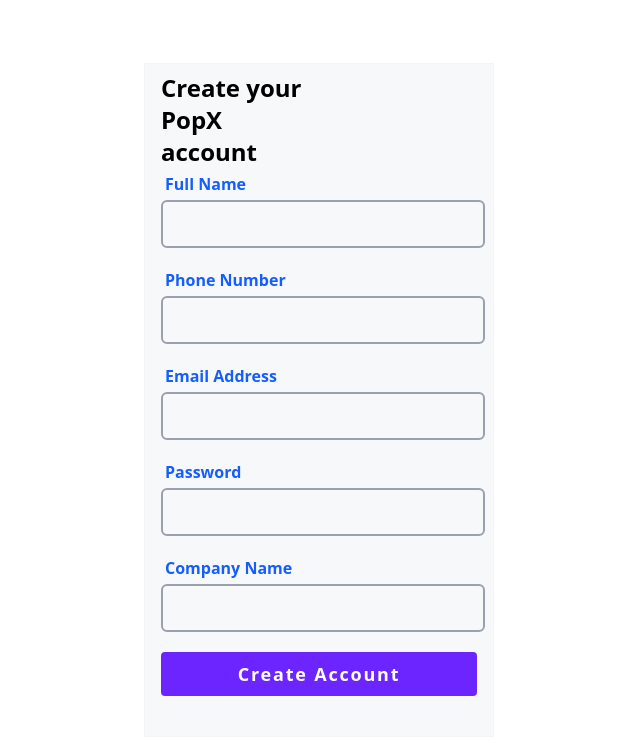
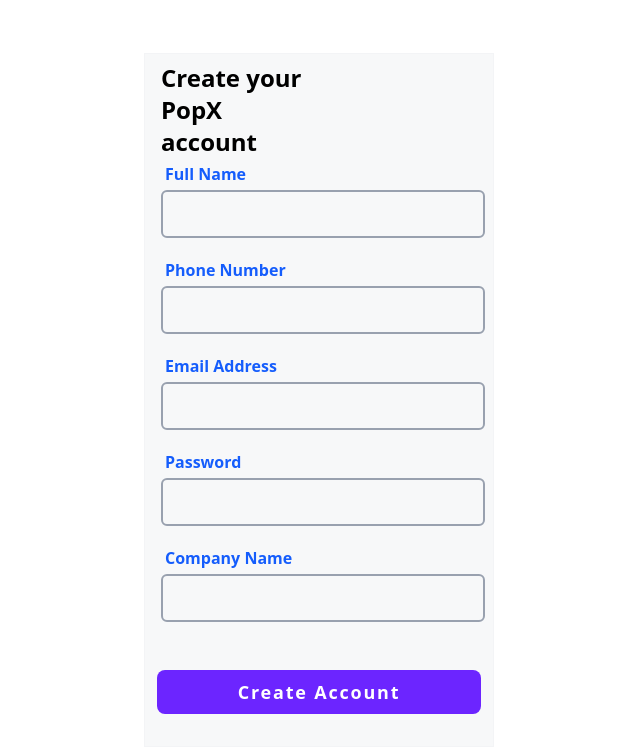
Before and after one commit to TanmayVidhate/Educase_India, a React (Vite) app: page /create_account in a window 1280 px wide. Shown: the top 752 px of the page, without its empty margins (321-961 px from the left). Built offline with nearby package versions, Linux system fonts and the light colour scheme.

Commit message:
change button

```diff
--- a/src/Views/CreateAccount.jsx
+++ b/src/Views/CreateAccount.jsx
@@ -133,7 +133,7 @@
                                 <Label title="Company Name" className="absolute  " />
                                 <InputField className=""
 
-                                type="text"
+                                    type="text"
                                     name="companyname"
                                     {...register("companyname", {
                                         required: "Company Name is required",
@@ -156,10 +156,31 @@
                         </div>
                     </div>
 
-                    <div className='mt-5 mb-8 flex justify-center items-center'>
+                    {/* <div className='mt-5 mb-8 flex justify-center items-center'>
                         <Button name="create account" className="!bg-[#6c25ff] rounded-sm w-[95%]" />
+                    </div> */}
+
+                    <div className='w-full p-1   mt-10 mb-5 sm:mt-11 '>
+                        {
+                            (Object.entries(errors).length > 0) ? (
+                            <Button name="create account"
+                                disabled={true}
+                                hover={true}
+                                // onClick={AddFormData}
+                                // onClick={handleSubmit(onSubmit)}
+                                className="!px-5 !py-2 !rounded-lg !w-full !bg-[#6c25ff]"
+                            />)
+                                : (
+                                    <Button name="create account"
+                                        disabled={false}
+                                        hover={true}
+                                        // onClick={AddFormData}
+                                        // onClick={handleSubmit(onSubmit)}
+                                        className="!px-5 !py-2 !rounded-lg !w-full !bg-[#6c25ff]"
+                                    />
+                                )
+                        }
                     </div>
-
                 </div>
 
             </div>
```
